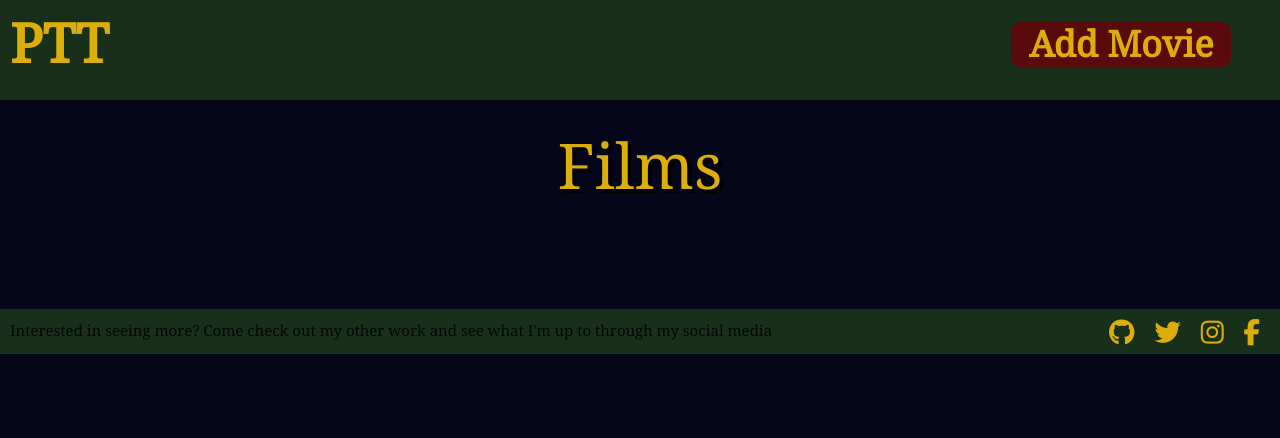
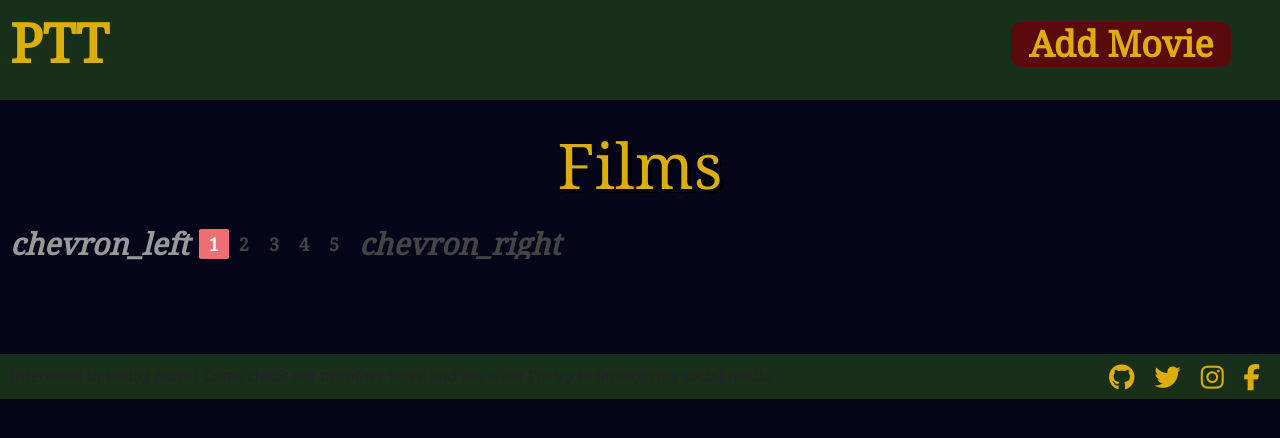
Before and after one commit to OGMyst/milestone-Project-three, a Flask app: page /films in a window 1280 px wide. Shown: the top 438 px of the page. Run offline with Flask 2, Linux system fonts and the light colour scheme; data that the repository does not hold is empty; some libraries are stand-ins or nearby versions.

Commit message:
Added bootstrap to base.html

```diff
--- a/static/js/paginate.js
+++ b/static/js/paginate.js
@@ -0,0 +1,18 @@
+let filmCards = document.getElementsByClassName("film-card");
+let filmContainer = document.getElementById("film-container");
+let current_page = 1;
+let filmPerPage = 5;
+document.addEventListener("DOMContentLoaded", function() {
+    displayFilms (filmCards, filmContainer, filmPerPage, current_page);
+
+});
+
+function displayFilms (films, container, films_per_page, pageNumber) {
+	pageNumber--;
+	let start = films_per_page * pageNumber;
+    let end = start + films_per_page;
+
+	for (let i = start; i < end; i++) {
+		$(films[i]).removeClass("hidden")
+	}
+};
--- a/templates/base.html
+++ b/templates/base.html
@@ -4,6 +4,7 @@
     <meta charset="UTF-8">
     <meta name="viewport" content="width=device-width, initial-scale=1.0">
     <title>PO - TAY - TOES!</title>
+    <link rel="stylesheet" href="https://stackpath.bootstrapcdn.com/bootstrap/4.5.0/css/bootstrap.min.css">
     <link rel="stylesheet" href="https://cdnjs.cloudflare.com/ajax/libs/materialize/1.0.0/css/materialize.min.css">
     <link rel="stylesheet" href="{{url_for('static', filename='css/style.css')}}" type="text/css"/>
 </head>
@@ -37,6 +38,8 @@
     </footer>
     <script src="https://kit.fontawesome.com/318689fbdb.js"></script>
     <script src="{{url_for('static', filename='libraries/jquery-3.5.0.js')}}"></script>
+    <script src="https://cdn.jsdelivr.net/npm/popper.js@1.16.0/dist/umd/popper.min.js"></script>
+    <script src="https://stackpath.bootstrapcdn.com/bootstrap/4.4.1/js/bootstrap.min.js"></script>
     <script src="https://cdnjs.cloudflare.com/ajax/libs/materialize/1.0.0/js/materialize.min.js"></script>
     <script>
     $(document).ready(function(){
--- a/templates/films.html
+++ b/templates/films.html
@@ -2,10 +2,19 @@
 <div class="header">
     <h1 class="mellow-yellow">Films</h1>
 </div>
+  <ul class="pagination">
+    <li class="disabled"><a href="#!"><i class="material-icons">chevron_left</i></a></li>
+    <li class="active"><a href="#!">1</a></li>
+    <li class="waves-effect"><a href="#!">2</a></li>
+    <li class="waves-effect"><a href="#!">3</a></li>
+    <li class="waves-effect"><a href="#!">4</a></li>
+    <li class="waves-effect"><a href="#!">5</a></li>
+    <li class="waves-effect"><a href="#!"><i class="material-icons">chevron_right</i></a></li>
+  </ul>
 <div id="film-container" class="flex-center">
     <!--------------------------------------------------- FILM CARD ----------------------------------------------->
     {% for film in films %}
-    <div class="film-card">
+    <div class="film-card hidden">
         <div class="poster-box">
             <a href="">
                 <img class="film-poster" src="{{film.theatrical_poster_url}}" alt="Poster Unavailable"/>
```
